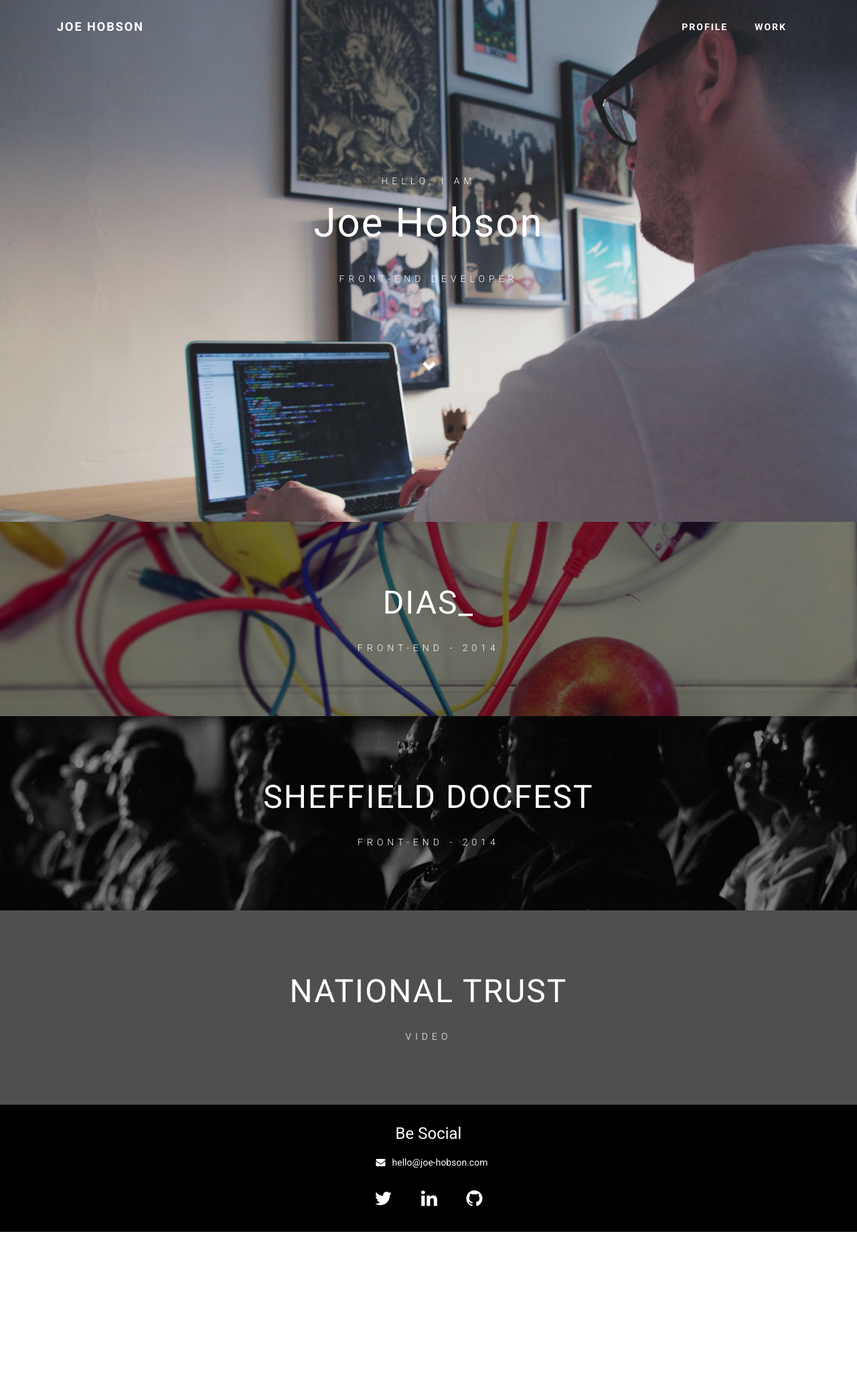
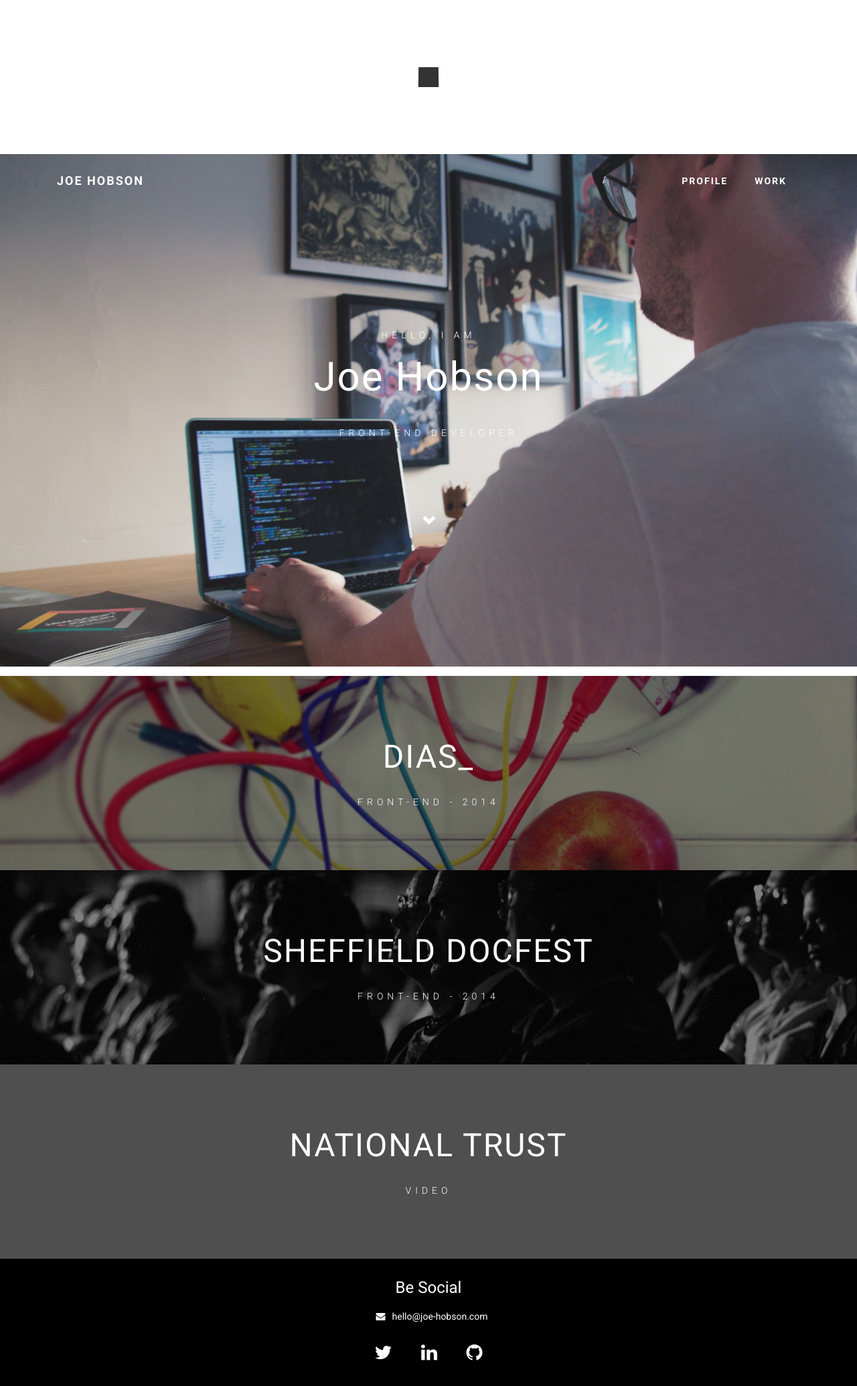
Before and after one commit to fant0mex/portfolio, a Jekyll site: the page built from 00-index.html, in a window 1280 px wide. Shown: the whole page at 67% size. Built offline with Jekyll 4.4.1, drawn with Linux system fonts in a browser that asks for light colours; nearby versions of some CDN libraries; before the commit the page ends 1839 px from its top, so only the background shows below that.

Commit message:
Testing css spinner

```diff
--- a/_includes/header.html
+++ b/_includes/header.html
@@ -1,4 +1,5 @@
 <body>
+  <div class="spinner"></div>
   <div class="page wrapper">
     <nav class="navigation header">
       <div class="container">
--- a/css/main.css
+++ b/css/main.css
@@ -23,13 +23,60 @@
 }
 
 /* line 41, ../_sass/main.sass */
+.spinner {
+  width: 30px;
+  height: 30px;
+  background-color: #333333;
+  margin: 100px auto;
+  -webkit-animation: rotateplane 1.2s infinite ease-in-out;
+  animation: rotateplane 1.2s infinite ease-in-out;
+}
+
+@-webkit-keyframes rotateplane {
+  /* line 50, ../_sass/main.sass */
+  0% {
+    -webkit-transform: perspective(120px);
+  }
+
+  /* line 52, ../_sass/main.sass */
+  50% {
+    -webkit-transform: perspective(120px) rotateY(180deg);
+  }
+
+  /* line 54, ../_sass/main.sass */
+  100% {
+    -webkit-transform: perspective(120px) rotateY(180deg) rotateX(180deg);
+  }
+}
+
+@keyframes rotateplane {
+  /* line 59, ../_sass/main.sass */
+  0% {
+    transform: perspective(120px) rotateX(0deg) rotateY(0deg);
+    -webkit-transform: perspective(120px) rotateX(0deg) rotateY(0deg);
+  }
+
+  /* line 62, ../_sass/main.sass */
+  50% {
+    transform: perspective(120px) rotateX(-180.1deg) rotateY(0deg);
+    -webkit-transform: perspective(120px) rotateX(-180.1deg) rotateY(0deg);
+  }
+
+  /* line 65, ../_sass/main.sass */
+  100% {
+    transform: perspective(120px) rotateX(-180deg) rotateY(-179.9deg);
+    -webkit-transform: perspective(120px) rotateX(-180deg) rotateY(-179.9deg);
+  }
+}
+
+/* line 69, ../_sass/main.sass */
 html.stopScroll, html.stopScroll body {
   overflow: hidden;
   position: relative;
 }
 
 /* Header Home */
-/* line 47, ../_sass/main.sass */
+/* line 75, ../_sass/main.sass */
 nav {
   position: absolute;
   width: 100%;
@@ -38,7 +85,7 @@
   z-index: 100;
 }
 
-/* line 54, ../_sass/main.sass */
+/* line 82, ../_sass/main.sass */
 .menu {
   width: 100%;
   height: 80px;
@@ -46,12 +93,12 @@
   z-index: 10;
   float: right;
 }
-/* line 60, ../_sass/main.sass */
+/* line 88, ../_sass/main.sass */
 .menu ul {
   height: 80px;
   line-height: 80px;
 }
-/* line 63, ../_sass/main.sass */
+/* line 91, ../_sass/main.sass */
 .menu li {
   list-style: none;
   float: left;
@@ -62,22 +109,22 @@
   letter-spacing: 2px;
 }
 @media only screen and (min-width: 768px) {
-  /* line 63, ../_sass/main.sass */
+  /* line 91, ../_sass/main.sass */
   .menu li {
     margin: 0 20px;
   }
 }
-/* line 73, ../_sass/main.sass */
+/* line 101, ../_sass/main.sass */
 .menu li a {
   color: white;
 }
-/* line 75, ../_sass/main.sass */
+/* line 103, ../_sass/main.sass */
 .menu li a:hover {
   opacity: 0.7;
   transition: 0.5s;
 }
 
-/* line 79, ../_sass/main.sass */
+/* line 107, ../_sass/main.sass */
 a.site-title {
   font-weight: 700;
   letter-spacing: 2px;
@@ -87,19 +134,19 @@
   font-size: 14px;
   color: white;
 }
-/* line 87, ../_sass/main.sass */
+/* line 115, ../_sass/main.sass */
 a.site-title:hover {
   opacity: 0.7;
   transition: 0.5s;
 }
 @media only screen and (min-width: 768px) {
-  /* line 79, ../_sass/main.sass */
+  /* line 107, ../_sass/main.sass */
   a.site-title {
     font-size: 18px;
   }
 }
 
-/* line 93, ../_sass/main.sass */
+/* line 121, ../_sass/main.sass */
 .header-sub {
   color: white;
   text-align: center;
@@ -109,16 +156,16 @@
   background-size: cover;
   position: relative;
 }
-/* line 101, ../_sass/main.sass */
+/* line 129, ../_sass/main.sass */
 .header-sub.profile {
   background-image: url("../img/joe_header01.jpg") !important;
   background-position: 50% 50%;
 }
-/* line 104, ../_sass/main.sass */
+/* line 132, ../_sass/main.sass */
 .header-sub.blog {
   background-position: 50% 50%;
 }
-/* line 107, ../_sass/main.sass */
+/* line 135, ../_sass/main.sass */
 .header-sub > div {
   display: relative;
   vertical-align: middle;
@@ -127,13 +174,13 @@
   float: none;
 }
 
-/* line 114, ../_sass/main.sass */
+/* line 142, ../_sass/main.sass */
 .hero-caption {
   position: relative;
   z-index: 20;
   margin-top: 240px;
 }
-/* line 118, ../_sass/main.sass */
+/* line 146, ../_sass/main.sass */
 .hero-caption h5 {
   font-size: 14px;
   letter-spacing: 6px;
@@ -142,14 +189,14 @@
   margin: 0;
   line-height: 60px;
 }
-/* line 125, ../_sass/main.sass */
+/* line 153, ../_sass/main.sass */
 .hero-caption h1 {
   margin: 0 0 20px;
   font-size: 60px;
   font-weight: 400;
   letter-spacing: 2px;
 }
-/* line 130, ../_sass/main.sass */
+/* line 158, ../_sass/main.sass */
 .hero-caption a {
   color: white;
   font-size: 20px;
@@ -157,14 +204,14 @@
 }
 
 /* WORK */
-/* line 137, ../_sass/main.sass */
+/* line 165, ../_sass/main.sass */
 section#work {
   position: relative;
   z-index: 20;
   overflow: hidden;
   background: black;
 }
-/* line 142, ../_sass/main.sass */
+/* line 170, ../_sass/main.sass */
 section#work > ul > li {
   width: 100%;
   position: relative;
@@ -174,7 +221,7 @@
   background: black;
   text-align: center;
 }
-/* line 152, ../_sass/main.sass */
+/* line 180, ../_sass/main.sass */
 section#work li div.work-header {
   position: relative;
   display: inline-block;
@@ -187,14 +234,14 @@
   margin: 0 auto;
   z-index: 40;
 }
-/* line 163, ../_sass/main.sass */
+/* line 191, ../_sass/main.sass */
 section#work li div.work-header h2 {
   font-size: 48px;
   font-weight: 400;
   letter-spacing: 2px;
   transition: all 0.3s ease;
 }
-/* line 168, ../_sass/main.sass */
+/* line 196, ../_sass/main.sass */
 section#work li div.work-header h5 {
   font-size: 14px;
   letter-spacing: 6px;
@@ -203,7 +250,7 @@
   margin: 0;
   line-height: 60px;
 }
-/* line 175, ../_sass/main.sass */
+/* line 203, ../_sass/main.sass */
 section#work li div.visual {
   width: 100%;
   height: 100%;
@@ -213,11 +260,11 @@
   opacity: 0.5;
   transition: opacity 0.5s ease-in-out;
 }
-/* line 183, ../_sass/main.sass */
+/* line 211, ../_sass/main.sass */
 section#work li:hover .visual {
   opacity: 0.8;
 }
-/* line 185, ../_sass/main.sass */
+/* line 213, ../_sass/main.sass */
 section#work li > a {
   display: none;
   height: auto;
@@ -230,14 +277,14 @@
   letter-spacing: 2px;
   text-transform: uppercase;
 }
-/* line 196, ../_sass/main.sass */
+/* line 224, ../_sass/main.sass */
 section#work li > a:last-child {
   top: auto;
   bottom: 6%;
   margin-left: -60px;
   left: 48%;
 }
-/* line 201, ../_sass/main.sass */
+/* line 229, ../_sass/main.sass */
 section#work li > a:last-child::after {
   content: "";
   width: 0;
@@ -251,11 +298,11 @@
   border-top: 6px solid white;
   transition: all 0.3s ease-out;
 }
-/* line 213, ../_sass/main.sass */
+/* line 241, ../_sass/main.sass */
 section#work li > a:last-child:hover::after {
   transform: translateY(3px);
 }
-/* line 215, ../_sass/main.sass */
+/* line 243, ../_sass/main.sass */
 section#work li div.info {
   position: relative;
   margin: -80px auto;
@@ -267,64 +314,64 @@
   width: 80vw;
   max-width: 1200px;
 }
-/* line 225, ../_sass/main.sass */
+/* line 253, ../_sass/main.sass */
 section#work li div.info li {
   display: inline-block;
   text-transform: uppercase;
 }
-/* line 228, ../_sass/main.sass */
+/* line 256, ../_sass/main.sass */
 section#work li div.info li h3 {
   margin-bottom: 5px;
   font-size: 28px;
   letter-spacing: 4px;
 }
-/* line 232, ../_sass/main.sass */
+/* line 260, ../_sass/main.sass */
 section#work li div.info li span {
   font-weight: 300;
   font-size: 18px;
   letter-spacing: 2px;
 }
-/* line 236, ../_sass/main.sass */
+/* line 264, ../_sass/main.sass */
 section#work li div.info a.out {
   text-transform: uppercase;
   font-size: 18px;
   font-weight: 300;
   color: white;
 }
-/* line 241, ../_sass/main.sass */
+/* line 269, ../_sass/main.sass */
 section#work li div.info a.out.pointer {
   pointer-events: none;
 }
-/* line 243, ../_sass/main.sass */
+/* line 271, ../_sass/main.sass */
 section#work li div.info p {
   font-size: 20px;
   line-height: 1.55;
   margin-top: 70px;
 }
 @media only screen and (min-width: 768px) {
-  /* line 243, ../_sass/main.sass */
+  /* line 271, ../_sass/main.sass */
   section#work li div.info p {
     padding-right: 30px;
   }
 }
-/* line 249, ../_sass/main.sass */
+/* line 277, ../_sass/main.sass */
 section#work li.dias .visual {
   background: url("../img/work/dias/dias_header.jpg") center center no-repeat;
   background-size: cover;
 }
-/* line 252, ../_sass/main.sass */
+/* line 280, ../_sass/main.sass */
 section#work li.sheff .visual {
   background: url("../img/work/sheff/cinema.png") center center no-repeat;
   background-size: cover;
 }
-/* line 255, ../_sass/main.sass */
+/* line 283, ../_sass/main.sass */
 section#work li.ntrust .visual {
   background: url("../img/work/nat_trust/bridge.jpg") center center no-repeat;
   background-size: cover;
 }
 
 /* OPEN */
-/* line 263, ../_sass/main.sass */
+/* line 291, ../_sass/main.sass */
 a.closeBtn {
   position: absolute;
   z-index: 100;
@@ -337,12 +384,12 @@
   color: white;
   display: none;
 }
-/* line 274, ../_sass/main.sass */
+/* line 302, ../_sass/main.sass */
 a.closeBtn:hover {
   opacity: 0.7;
   transition: 0.5s;
 }
-/* line 277, ../_sass/main.sass */
+/* line 305, ../_sass/main.sass */
 a.closeBtn::before {
   content: "";
   width: 16px;
@@ -357,7 +404,7 @@
   -ms-transform: rotateZ(45deg);
   transform: rotateZ(45deg);
 }
-/* line 290, ../_sass/main.sass */
+/* line 318, ../_sass/main.sass */
 a.closeBtn::after {
   content: "";
   width: 16px;
@@ -378,82 +425,82 @@
   transform: rotateZ(-45deg);
 }
 
-/* line 310, ../_sass/main.sass */
+/* line 338, ../_sass/main.sass */
 section#work li.loading {
   cursor: default;
   overflow: hidden;
   position: relative;
   z-index: 35;
 }
-/* line 315, ../_sass/main.sass */
+/* line 343, ../_sass/main.sass */
 section#work li.loading .visual {
   opacity: 0.35;
   background-size: cover;
 }
-/* line 319, ../_sass/main.sass */
+/* line 347, ../_sass/main.sass */
 section#work li.loading .work-header h2 {
   font-size: 50px;
   margin-top: 10px;
 }
 @media only screen and (min-width: 768px) {
-  /* line 319, ../_sass/main.sass */
+  /* line 347, ../_sass/main.sass */
   section#work li.loading .work-header h2 {
     margin-top: -40px;
   }
 }
-/* line 324, ../_sass/main.sass */
+/* line 352, ../_sass/main.sass */
 section#work li.loading .work-header h3 {
   opacity: 0;
 }
-/* line 326, ../_sass/main.sass */
+/* line 354, ../_sass/main.sass */
 section#work li.openWork {
   opacity: 1;
   font-size: 16px;
 }
-/* line 330, ../_sass/main.sass */
+/* line 358, ../_sass/main.sass */
 section#work li.openWork div.info {
   display: block;
 }
-/* line 333, ../_sass/main.sass */
+/* line 361, ../_sass/main.sass */
 section#work li.dias div.info ul, section#work li.sheff div.info ul, section#work li.ntrust div.info ul {
   margin-top: 10px;
 }
 @media only screen and (min-width: 768px) {
-  /* line 333, ../_sass/main.sass */
+  /* line 361, ../_sass/main.sass */
   section#work li.dias div.info ul, section#work li.sheff div.info ul, section#work li.ntrust div.info ul {
     margin-top: 60px;
   }
 }
-/* line 337, ../_sass/main.sass */
+/* line 365, ../_sass/main.sass */
 section#work li.dias div.info ul li, section#work li.sheff div.info ul li, section#work li.ntrust div.info ul li {
   display: block;
   margin-bottom: 20px;
 }
-/* line 340, ../_sass/main.sass */
+/* line 368, ../_sass/main.sass */
 section#work li.dias div.info ul a, section#work li.sheff div.info ul a, section#work li.ntrust div.info ul a {
   margin-bottom: 10px;
 }
-/* line 342, ../_sass/main.sass */
+/* line 370, ../_sass/main.sass */
 section#work li.dias div.info ul a:hover, section#work li.sheff div.info ul a:hover, section#work li.ntrust div.info ul a:hover {
   opacity: 0.7;
   transition: 0.5s ease-out;
 }
-/* line 345, ../_sass/main.sass */
+/* line 373, ../_sass/main.sass */
 section#work li.dias div.info .desc, section#work li.sheff div.info .desc, section#work li.ntrust div.info .desc {
   font-size: 16px;
   font-weight: 300;
   letter-spacing: 1px;
 }
-/* line 349, ../_sass/main.sass */
+/* line 377, ../_sass/main.sass */
 section#work li.dias div.info .desc a, section#work li.sheff div.info .desc a, section#work li.ntrust div.info .desc a {
   color: white;
 }
-/* line 351, ../_sass/main.sass */
+/* line 379, ../_sass/main.sass */
 section#work li.dias div.info .desc a:hover, section#work li.sheff div.info .desc a:hover, section#work li.ntrust div.info .desc a:hover {
   opacity: 0.7;
   transition: 0.5s ease-out;
 }
-/* line 355, ../_sass/main.sass */
+/* line 383, ../_sass/main.sass */
 section#work li.dias div.info .before, section#work li.sheff div.info .before, section#work li.ntrust div.info .before {
   opacity: 0;
   -webkit-transform: scale(0.3);
@@ -464,7 +511,7 @@
   transition: all 0.3s ease-out;
 }
 @media only screen and (min-width: 768px) {
-  /* line 355, ../_sass/main.sass */
+  /* line 383, ../_sass/main.sass */
   section#work li.dias div.info .before, section#work li.sheff div.info .before, section#work li.ntrust div.info .before {
     -webkit-transform: scale(0.5);
     -moz-transform: scale(0.5);
@@ -473,23 +520,23 @@
     transform: scale(0.5);
   }
 }
-/* line 369, ../_sass/main.sass */
+/* line 397, ../_sass/main.sass */
 section#work li.dias div.info .before img, section#work li.sheff div.info .before img, section#work li.ntrust div.info .before img {
   margin: -160px;
 }
 @media only screen and (min-width: 768px) {
-  /* line 369, ../_sass/main.sass */
+  /* line 397, ../_sass/main.sass */
   section#work li.dias div.info .before img, section#work li.sheff div.info .before img, section#work li.ntrust div.info .before img {
     margin: -90px;
   }
 }
-/* line 373, ../_sass/main.sass */
+/* line 401, ../_sass/main.sass */
 section#work li.dias div.info ul, section#work li.dias div.info .desc, section#work li.sheff div.info ul, section#work li.sheff div.info .desc, section#work li.ntrust div.info ul, section#work li.ntrust div.info .desc {
   opacity: 0;
   transition: all 0.9s ease-out;
   margin-left: 30px;
 }
-/* line 377, ../_sass/main.sass */
+/* line 405, ../_sass/main.sass */
 section#work li.dias div.info ul, section#work li.sheff div.info ul, section#work li.ntrust div.info ul {
   -webkit-transform: translateX(5px);
   -moz-transform: translateX(5px);
@@ -497,7 +544,7 @@
   -o-transform: translateX(5px);
   transform: translateX(5px);
 }
-/* line 383, ../_sass/main.sass */
+/* line 411, ../_sass/main.sass */
 section#work li.dias div.info .desc, section#work li.sheff div.info .desc, section#work li.ntrust div.info .desc {
   -webkit-transform: translateX(-5px);
   -moz-transform: translateX(-5px);
@@ -505,7 +552,7 @@
   -o-transform: translateX(-5px);
   transform: translateX(-5px);
 }
-/* line 389, ../_sass/main.sass */
+/* line 417, ../_sass/main.sass */
 section#work li.dias div.info ul.reveal, section#work li.dias div.info .desc.reveal, section#work li.sheff div.info ul.reveal, section#work li.sheff div.info .desc.reveal, section#work li.ntrust div.info ul.reveal, section#work li.ntrust div.info .desc.reveal {
   opacity: 1;
   -webkit-transform: translateX(0);
@@ -514,7 +561,7 @@
   -o-transform: translateX(0);
   transform: translateX(0);
 }
-/* line 396, ../_sass/main.sass */
+/* line 424, ../_sass/main.sass */
 section#work li.dias div.info .before.reveal, section#work li.sheff div.info .before.reveal, section#work li.ntrust div.info .before.reveal {
   opacity: 1;
   -webkit-transform: scale(0.5);
@@ -524,7 +571,7 @@
   transform: scale(0.5);
 }
 @media only screen and (min-width: 768px) {
-  /* line 396, ../_sass/main.sass */
+  /* line 424, ../_sass/main.sass */
   section#work li.dias div.info .before.reveal, section#work li.sheff div.info .before.reveal, section#work li.ntrust div.info .before.reveal {
     -webkit-transform: scale(0.7);
     -moz-transform: scale(0.7);
@@ -534,13 +581,13 @@
   }
 }
 
-/* line 410, ../_sass/main.sass */
+/* line 438, ../_sass/main.sass */
 iframe {
   margin-left: -170px;
   margin-top: -40px;
 }
 @media only screen and (min-width: 768px) {
-  /* line 410, ../_sass/main.sass */
+  /* line 438, ../_sass/main.sass */
   iframe {
     margin-top: 20px;
     margin-left: -100px;
@@ -548,83 +595,83 @@
 }
 
 /* Footer */
-/* line 420, ../_sass/main.sass */
+/* line 448, ../_sass/main.sass */
 .interact {
   background: black;
   color: white;
   height: 190px;
   z-index: 1;
 }
-/* line 425, ../_sass/main.sass */
+/* line 453, ../_sass/main.sass */
 .interact h3 {
   text-align: center;
   padding: 10px 0;
 }
-/* line 428, ../_sass/main.sass */
+/* line 456, ../_sass/main.sass */
 .interact .mail {
   text-align: center;
 }
-/* line 430, ../_sass/main.sass */
+/* line 458, ../_sass/main.sass */
 .interact .mail a {
   color: white;
 }
-/* line 432, ../_sass/main.sass */
+/* line 460, ../_sass/main.sass */
 .interact .mail a:hover {
   opacity: 0.7;
   transition: 0.5s;
 }
-/* line 435, ../_sass/main.sass */
+/* line 463, ../_sass/main.sass */
 .interact .mail .fa {
   padding: 0 10px;
 }
-/* line 437, ../_sass/main.sass */
+/* line 465, ../_sass/main.sass */
 .interact .mail .fa:hover {
   opacity: 0.7;
   transition: 0.5s;
 }
-/* line 440, ../_sass/main.sass */
+/* line 468, ../_sass/main.sass */
 .interact .icons {
   text-align: center;
 }
-/* line 442, ../_sass/main.sass */
+/* line 470, ../_sass/main.sass */
 .interact .icons p {
   display: inline-block;
 }
-/* line 444, ../_sass/main.sass */
+/* line 472, ../_sass/main.sass */
 .interact .icons a {
   color: white;
 }
-/* line 446, ../_sass/main.sass */
+/* line 474, ../_sass/main.sass */
 .interact .icons .fa {
   padding: 20px 20px;
 }
-/* line 448, ../_sass/main.sass */
+/* line 476, ../_sass/main.sass */
 .interact .icons .fa:hover {
   opacity: 0.7;
   transition: 0.5s;
 }
 
 /*Profile */
-/* line 455, ../_sass/main.sass */
+/* line 483, ../_sass/main.sass */
 .bio, .blogfull {
   padding: 10px;
 }
 @media only screen and (min-width: 991px) {
-  /* line 455, ../_sass/main.sass */
+  /* line 483, ../_sass/main.sass */
   .bio, .blogfull {
     padding: 30px 20px 0 80px;
   }
 }
-/* line 459, ../_sass/main.sass */
+/* line 487, ../_sass/main.sass */
 .bio body, .blogfull body {
   background-color: #eeeeee;
 }
-/* line 461, ../_sass/main.sass */
+/* line 489, ../_sass/main.sass */
 .bio h3, .blogfull h3 {
   font-size: 28px;
   padding: 20px 0;
 }
-/* line 464, ../_sass/main.sass */
+/* line 492, ../_sass/main.sass */
 .bio p, .blogfull p {
   padding-right: 4px;
   line-height: 1.85;
@@ -632,35 +679,35 @@
   font-weight: 300;
 }
 @media only screen and (min-width: 768px) {
-  /* line 464, ../_sass/main.sass */
+  /* line 492, ../_sass/main.sass */
   .bio p, .blogfull p {
     padding: 0 30px 20px 0;
   }
 }
-/* line 471, ../_sass/main.sass */
+/* line 499, ../_sass/main.sass */
 .bio p:last-child, .blogfull p:last-child {
   margin-bottom: 24px;
 }
 
-/* line 475, ../_sass/main.sass */
+/* line 503, ../_sass/main.sass */
 .profile-pic img {
   width: 100%;
   height: 100%;
 }
 
-/* line 479, ../_sass/main.sass */
+/* line 507, ../_sass/main.sass */
 .cv {
   padding-left: 10px;
   padding-bottom: 30px;
 }
 @media only screen and (min-width: 991px) {
-  /* line 479, ../_sass/main.sass */
+  /* line 507, ../_sass/main.sass */
   .cv {
     padding-left: 80px;
   }
 }
 
-/* line 485, ../_sass/main.sass */
+/* line 513, ../_sass/main.sass */
 .btn {
   border-radius: 6px;
   border: 1px solid #666666;
@@ -672,14 +719,14 @@
   text-decoration: none;
   transition: 0.5s;
 }
-/* line 495, ../_sass/main.sass */
+/* line 523, ../_sass/main.sass */
 .btn:hover {
   background-color: #666666;
   color: white;
   transition: 0.5s;
 }
 
-/* line 499, ../_sass/main.sass */
+/* line 527, ../_sass/main.sass */
 .special {
   padding: 0;
 }
```
Also changed, not shown: _sass/main.sass (+28 -0 lines).
